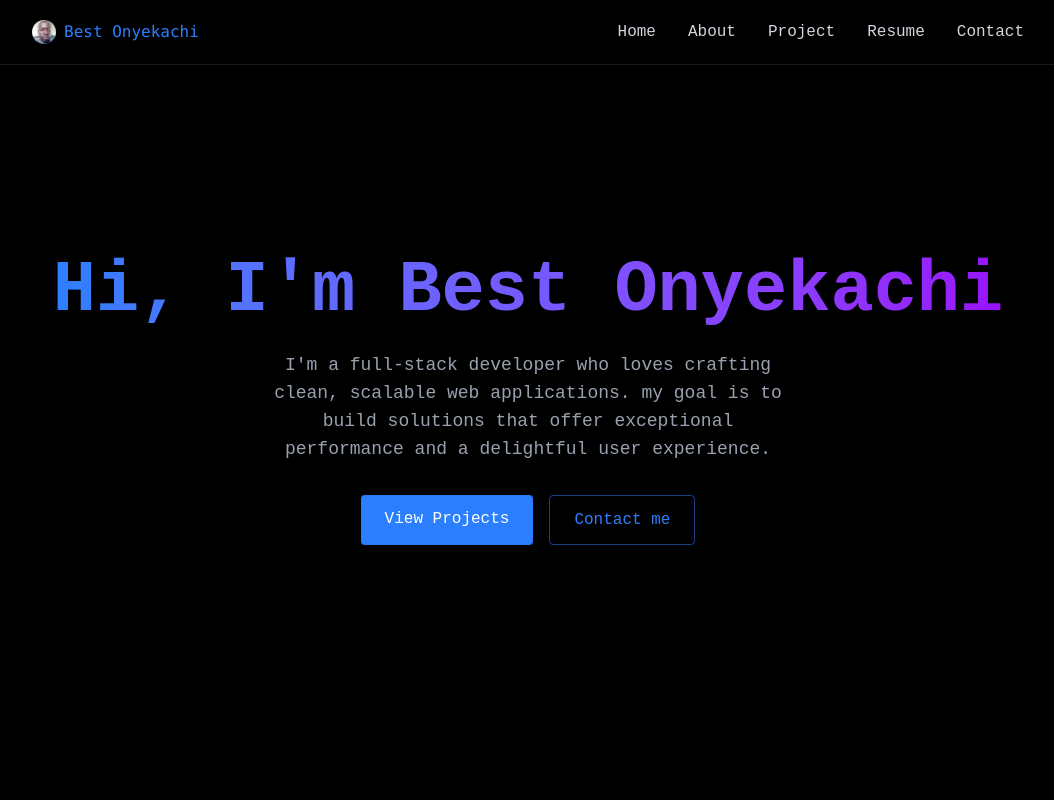
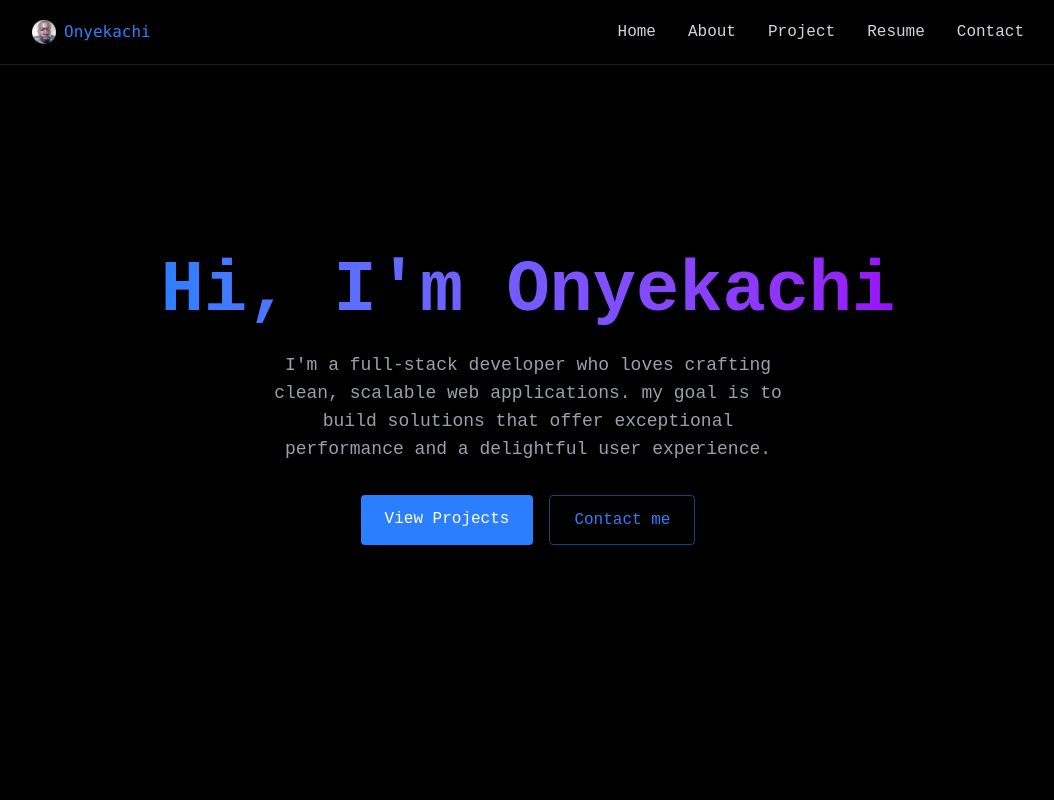
Before and after one commit to ekachnwa/best, a React (Vite) app: page / in a window 1280 px wide. Shown: the top 800 px of the page, without its empty margins (112-1166 px from the left). Built offline with nearby package versions, Linux system fonts and the light colour scheme.

Commit message:
update homepage and nav-link

```diff
--- a/src/components/Footer.jsx
+++ b/src/components/Footer.jsx
@@ -6,8 +6,9 @@ export const Footer = () => {
          className="footer"
         >
             <div className="text-center item-center justify-center">
-                &copy; 2025 Best. All right reserved.
-
+                &copy;
+                {new Date().getFullYear()} Nwaogwu Onyekachi
+                <span className="text-blue-500">Best</span>. All rights reserved.
             </div>
         </section>
     )
--- a/src/components/Navbar.jsx
+++ b/src/components/Navbar.jsx
@@ -16,7 +16,7 @@ export const Navbar = ({menuOpen, setMenuOpen}) => {
                     <a href="#home" className="font-mono text-lx text-white">
                         <div className="flex items-center space-x-2">
                             <img src={bestLogo} alt="Brand Logo" width={24} />
-                            <span className="text-blue-500">Best Onyekachi</span>{" "}
+                            <span className="text-blue-500">Onyekachi</span>{" "}
                         </div>
                     </a>
 
--- a/src/components/sections/Home.jsx
+++ b/src/components/sections/Home.jsx
@@ -9,7 +9,7 @@ export const Home = () => {
             <RevealOnScroll>
             <div className="text-center z-10 px-4">
                 <h1 className="text-5xl md:text-7xl font-bold mb-6 bg-gradient-to-r from-blue-500 to-purple-600 bg-clip-text text-transparent">
-                    Hi, I'm Best Onyekachi
+                    Hi, I'm Onyekachi
                 </h1>
                 <p className="text-gray-400 text-lg mb-8 max-w-lg mx-auto">
                     I'm a full-stack developer who loves crafting clean, scalable web applications. my goal is to build solutions that offer exceptional performance and a delightful user experience.
```
